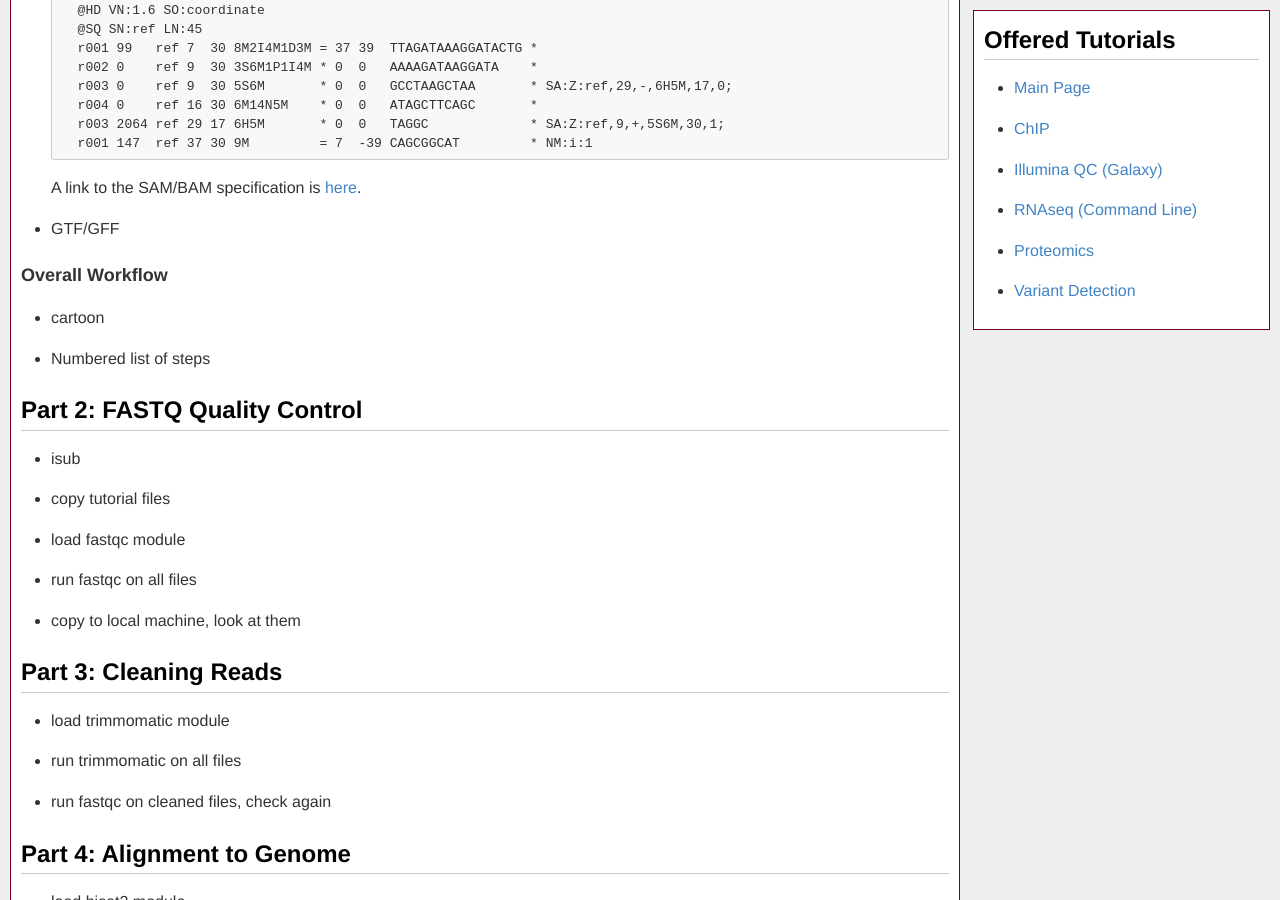
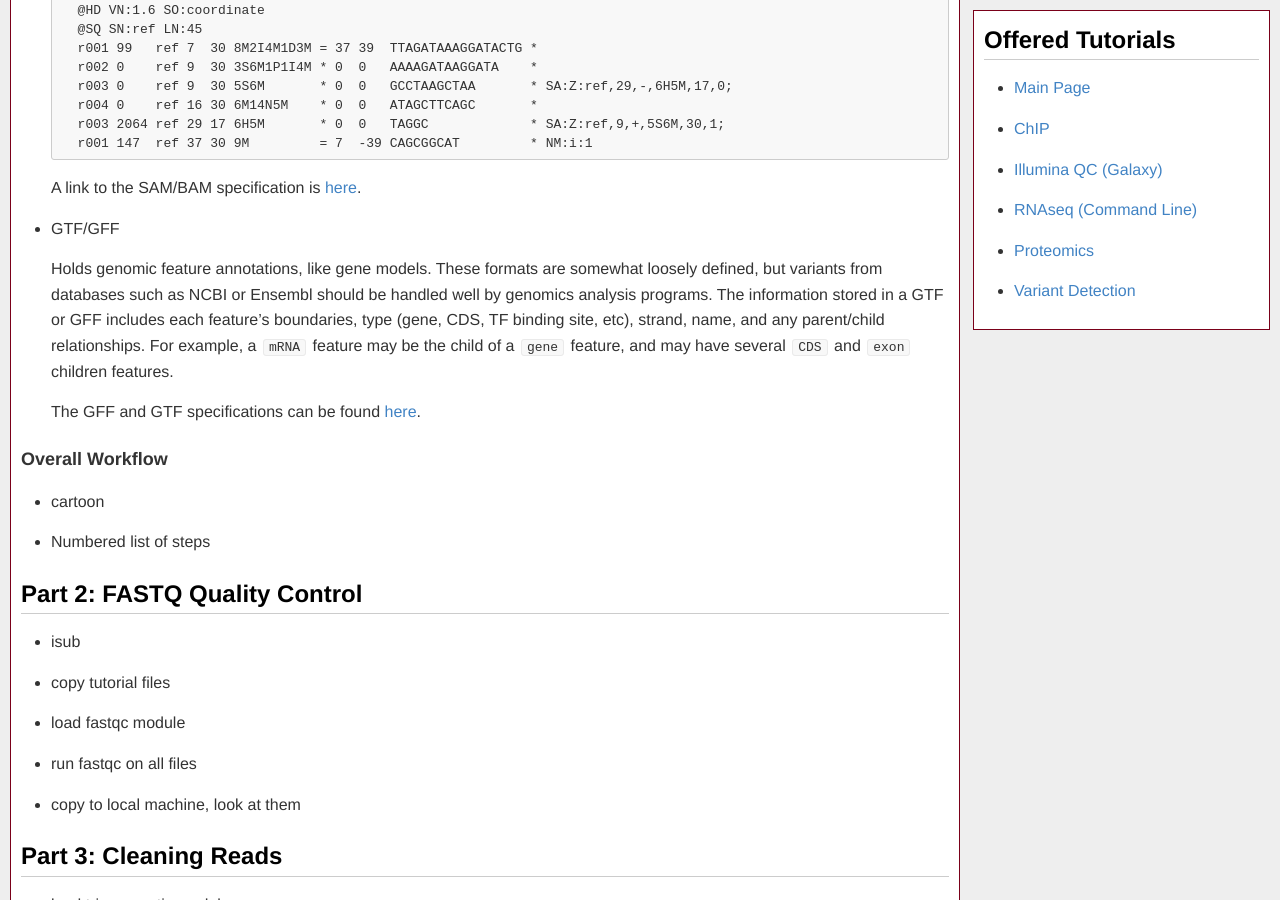
Before and after one commit to msi-ris/Tutorials, a Jekyll site: the page built from rnaseq_cmd.md, in a window 1280 px wide and 900 px high, scrolled down 5292 px. Built offline with Jekyll 4.4.1, drawn with Linux system fonts in a browser that asks for light colours.

Commit message:
Update rnaseq

```diff
--- a/rnaseq_cmd.md
+++ b/rnaseq_cmd.md
@@ -189,6 +189,16 @@ that we will use in this tutorial.
     A link to the SAM/BAM specification is [here](https://samtools.github.io/hts-specs/SAMv1.pdf).
 - GTF/GFF
 
+    Holds genomic feature annotations, like gene models. These formats are
+    somewhat loosely defined, but variants from databases such as NCBI or
+    Ensembl should be handled well by genomics analysis programs. The
+    information stored in a GTF or GFF includes each feature's boundaries,
+    type (gene, CDS, TF binding site, etc), strand, name, and any parent/child
+    relationships. For example, a `mRNA` feature may be the child of a `gene`
+    feature, and may have several `CDS` and `exon` children features.
+
+    The GFF and GTF specifications can be found [here](https://useast.ensembl.org/info/website/upload/gff.html).
+
 ### Overall Workflow
 - cartoon
 - Numbered list of steps
```
